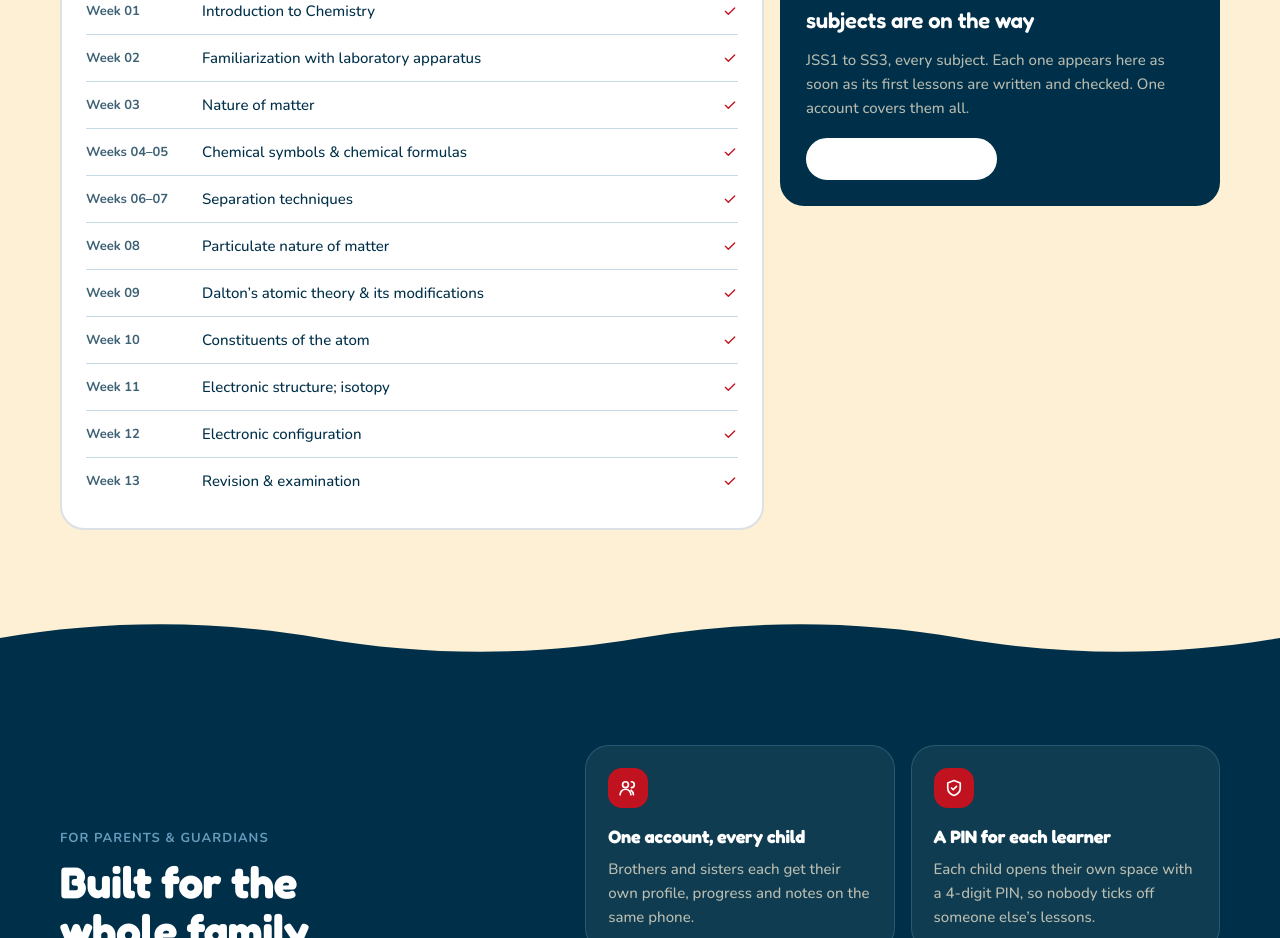
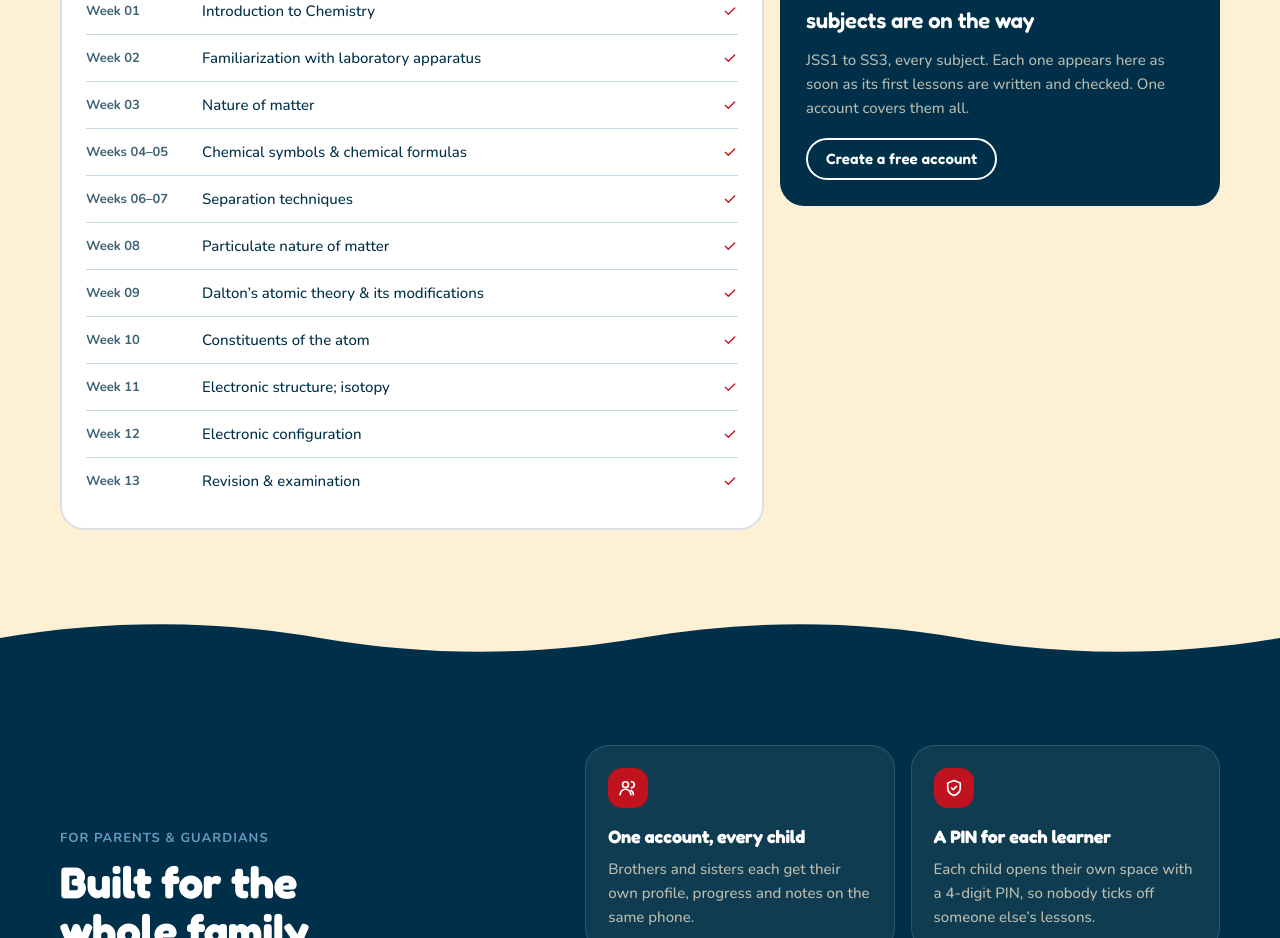
Before and after one commit to adeyanjufuhad/Edify, a Next.js app: page / in a window 1280 px wide. Shown: the part 4300-5238 px from the top of the page. Built offline with nearby package versions, Linux system fonts and the light colour scheme.

Commit message:
Fix invisible signup button on navy subject card

```diff
--- a/src/app/home.css
+++ b/src/app/home.css
@@ -139,8 +139,9 @@
 .subject-card.more { display: grid; gap: 10px; justify-items: start; background: var(--navy); border-color: var(--navy); }
 .subject-card.more h3 { color: var(--white); font-size: 22px; margin: 6px 0 0; }
 .subject-card.more p { margin: 0 0 8px; color: var(--on-navy-2); font-size: 15px; }
-.subject-card.more .pill-outline { color: var(--white); border-color: var(--white); }
+.subject-card.more .pill-outline { background: transparent; color: var(--white); border-color: var(--white); }
 .subject-card.more .pill-outline:hover { background: var(--white); color: var(--navy); }
+.subject-card.more .pill-outline:focus-visible { outline-color: var(--white); }
 .more-mark { display: grid; place-items: center; width: 44px; height: 44px; border-radius: var(--r); background: var(--red); color: var(--white); font-family: var(--display); font-size: 26px; font-weight: 700; }
 
 /* Parents */
```
